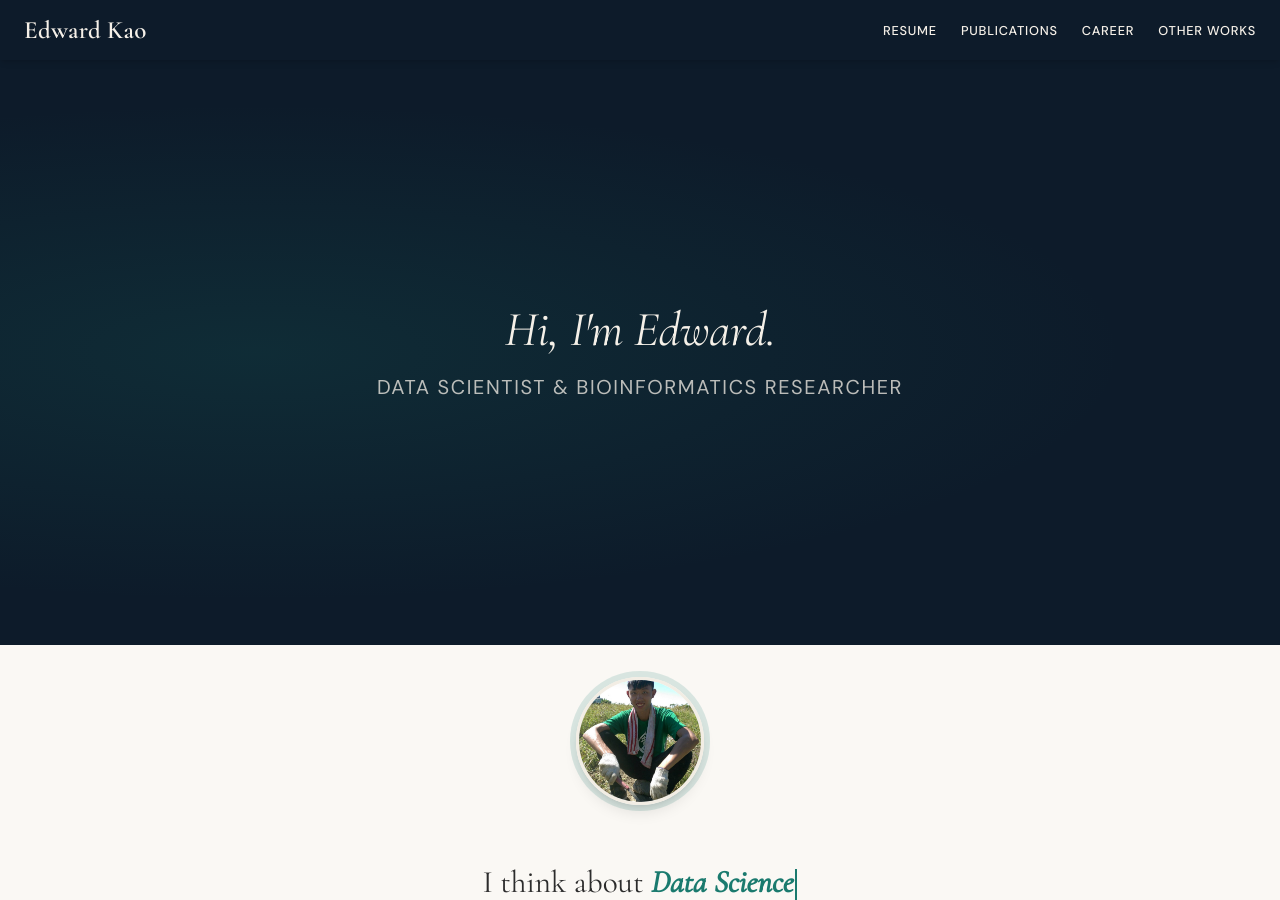
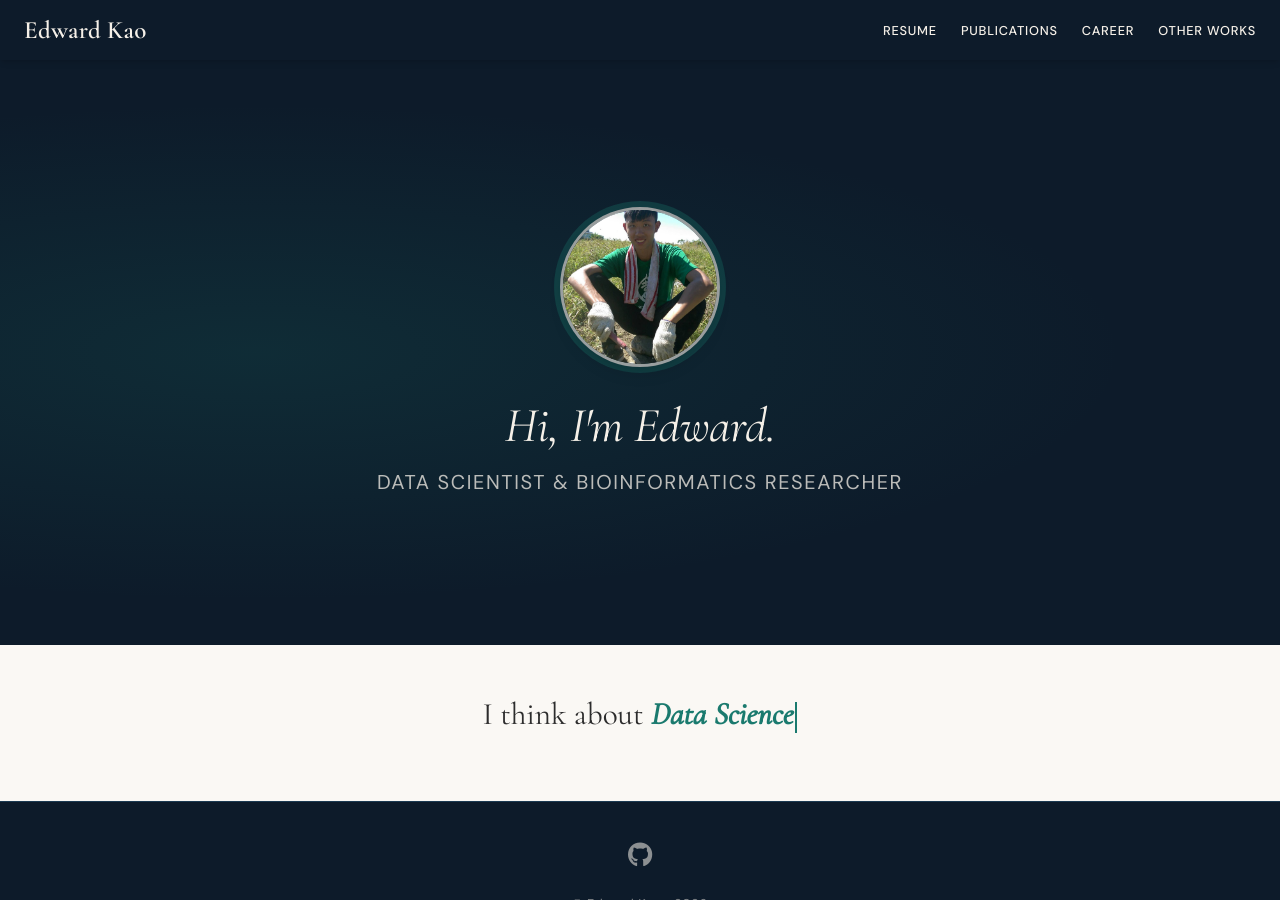
Before and after one commit to edwardkao6413/edwardkao6413.github.io, a Jekyll site: the page built from index.html, in a window 1280 px wide and 900 px high. Built offline with Jekyll 4.4.1, drawn with Linux system fonts in a browser that asks for light colours.

Commit message:
feat: move profile photo into hero, update keywords, resize to 160px

```diff
--- a/assets/css/main.css
+++ b/assets/css/main.css
@@ -260,21 +260,21 @@ a:hover { color: var(--color-teal-400); text-decoration: none; }
 /* ── Profile Photo ── */
 .profile-photo-wrapper {
   text-align: center;
-  margin: var(--space-8) auto 0;
+  margin: 0 auto var(--space-6);
   animation: fadeUp 0.8s var(--transition-slow) 0.3s both;
 }
 
 .profile-photo {
-  width: 128px;
-  height: 128px;
+  width: 160px;
+  height: 160px;
   border-radius: 50%;
   object-fit: cover;
-  border: 3px solid var(--color-cream-100);
-  box-shadow: var(--shadow-lg), 0 0 0 6px rgba(26, 122, 110, 0.15);
+  border: 3px solid rgba(245, 240, 232, 0.6);
+  box-shadow: var(--shadow-lg), 0 0 0 6px rgba(26, 122, 110, 0.3);
   transition: box-shadow var(--transition-normal);
 }
 .profile-photo:hover {
-  box-shadow: var(--shadow-lg), 0 0 0 8px rgba(26, 122, 110, 0.25);
+  box-shadow: var(--shadow-lg), 0 0 0 8px rgba(26, 122, 110, 0.5);
 }
 
 /* ── Animated Keyword Section ── */
--- a/assets/js/main.js
+++ b/assets/js/main.js
@@ -14,8 +14,8 @@ const keywords = [
   'Data Science',
   'Genomics',
   'Machine Learning',
-  'Single-cell Analysis',
-  'Computational Biology',
+  'Multi-omics',
+  'Biomechanics',
 ];
 
 const keywordEl = document.getElementById('animated-keyword');
--- a/index.html
+++ b/index.html
@@ -7,23 +7,21 @@ title: Home
 <section class="hero">
   <div class="hero__bg" id="heroBg"></div>
   <div class="hero__content">
+    <div class="profile-photo-wrapper">
+      <a href="{{ '/' | relative_url }}" id="profileLink">
+        <img
+          class="profile-photo"
+          src="{{ '/assets/img/profile.jpg' | relative_url }}"
+          alt="Edward Kao"
+          onerror="this.style.display='none'; document.getElementById('profileLink').style.display='none';"
+        />
+      </a>
+    </div>
     <h1>Hi, I'm Edward.</h1>
     <p>Data Scientist &amp; Bioinformatics Researcher</p>
   </div>
   <span class="hero__photo-credit" id="photoCredit"></span>
 </section>
-
-<!-- Profile Photo -->
-<div class="profile-photo-wrapper">
-  <a href="{{ '/' | relative_url }}" id="profileLink">
-    <img
-      class="profile-photo"
-      src="{{ '/assets/img/profile.jpg' | relative_url }}"
-      alt="Edward Kao"
-      onerror="this.style.display='none'; document.getElementById('profileLink').style.display='none';"
-    />
-  </a>
-</div>
 
 <!-- Animated Keyword Section -->
 <section class="main-content">
```
